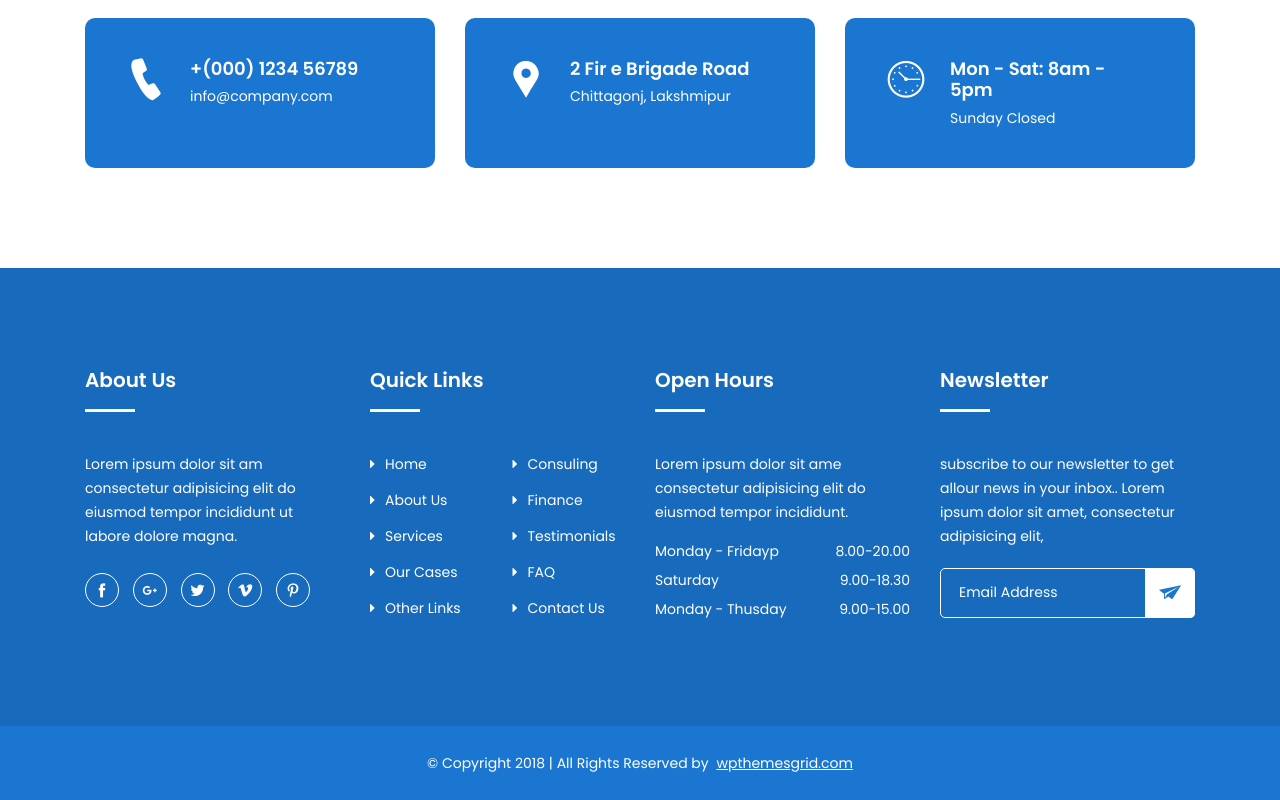
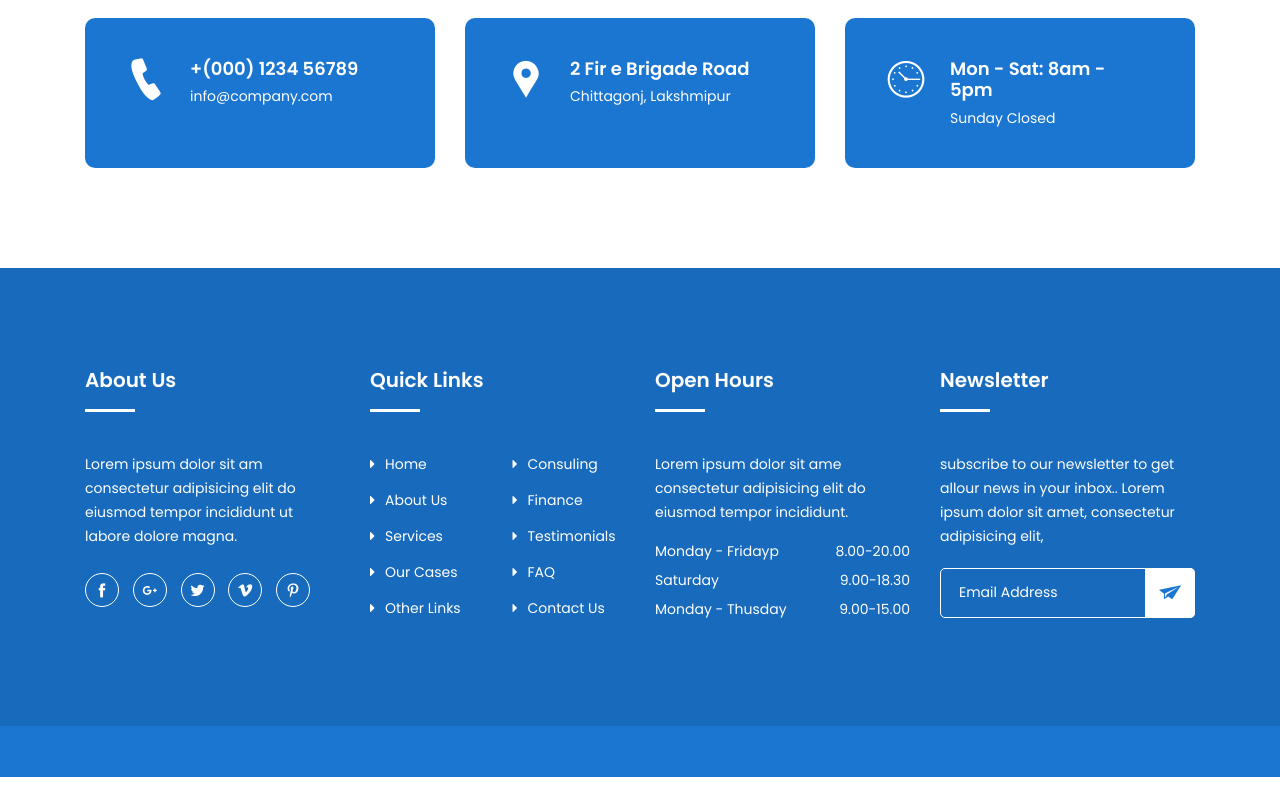
Before and after one commit to umar21-bit/bit-21, a plain HTML site: page contact.html in a window 1280 px wide. Shown: the part 1202-2002 px from the top of the page. After the commit the page ends 1979 px from the top, so only its background shows below. Drawn offline with Linux system fonts and the light colour scheme; some packages are replaced by stand-ins of ours; a script that the page names is missing.

Commit message:
Update contact.html

```diff
--- a/contact.html
+++ b/contact.html
@@ -343,8 +343,7 @@
 				<div class="container">
 					<div class="row">
 						<div class="col-lg-12 col-md-12 col-12">
-							<div class="copyright-content">
-								<p>© Copyright 2018  |  All Rights Reserved by <a href="https://www.wpthemesgrid.com" target="_blank">wpthemesgrid.com</a> </p>
+
 							</div>
 						</div>
 					</div>
```
